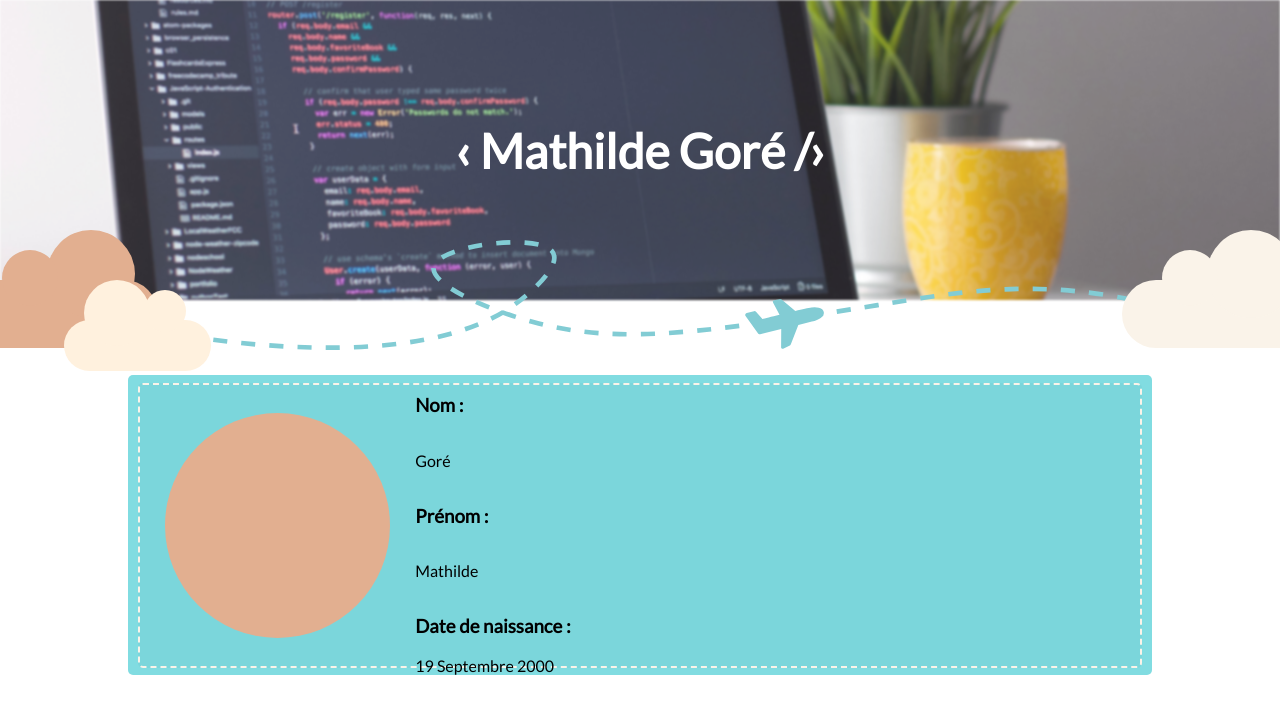
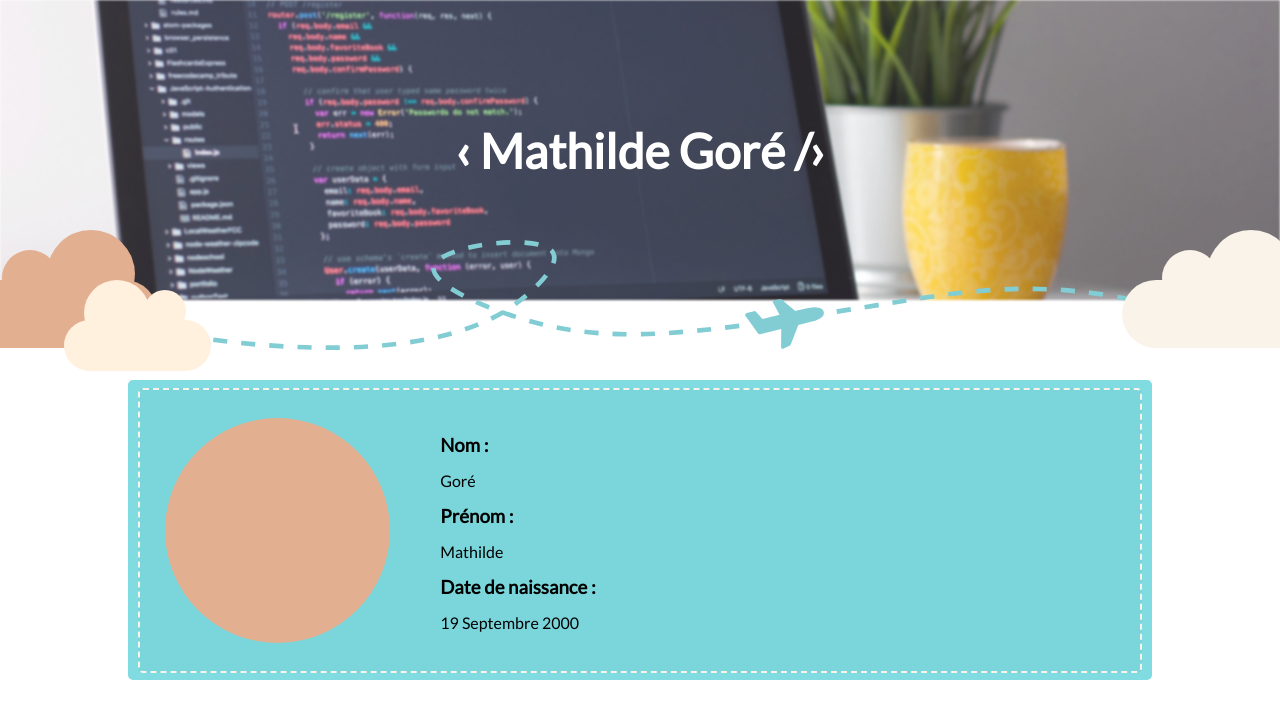
Before and after one commit to MathildeChan/Portfolio, a PHP site: page / in a window 1280 px wide. Shown: the top 719 px of the page. Run offline with PHP 8.4, Linux system fonts and the light colour scheme; some libraries are stand-ins or nearby versions.

```diff
--- a/www/index.php
+++ b/www/index.php
@@ -42,7 +42,7 @@
                         <h3>Prénom :</h3>
                         <p>Mathilde</p>
                         <h3>Date de naissance :</h3>
-                        <time datetime="2000-09-19">19 Septembre 2000</time>
+                        <p><time datetime="2000-09-19">19 Septembre 2000</time></p>
                     </div>
                 </div>
             </div>
--- a/www/style/main.css
+++ b/www/style/main.css
@@ -190,7 +190,7 @@ body {
     display: flex;
     flex-direction: row;
     justify-content: center;
-    margin: 75px 0;
+    margin: 80px 0;
 }
 
 .surround-passport {
@@ -226,7 +226,14 @@ body {
 }
 
 .passport-info {
-    display: flex;
-    flex-direction: column;
     align-self: center;
+    padding: 0 25px;
 }
+
+.passport-info h3 {
+    margin: 15px 0;
+}
+
+.passport-info p{
+    margin: 10px 0;
+}
```
